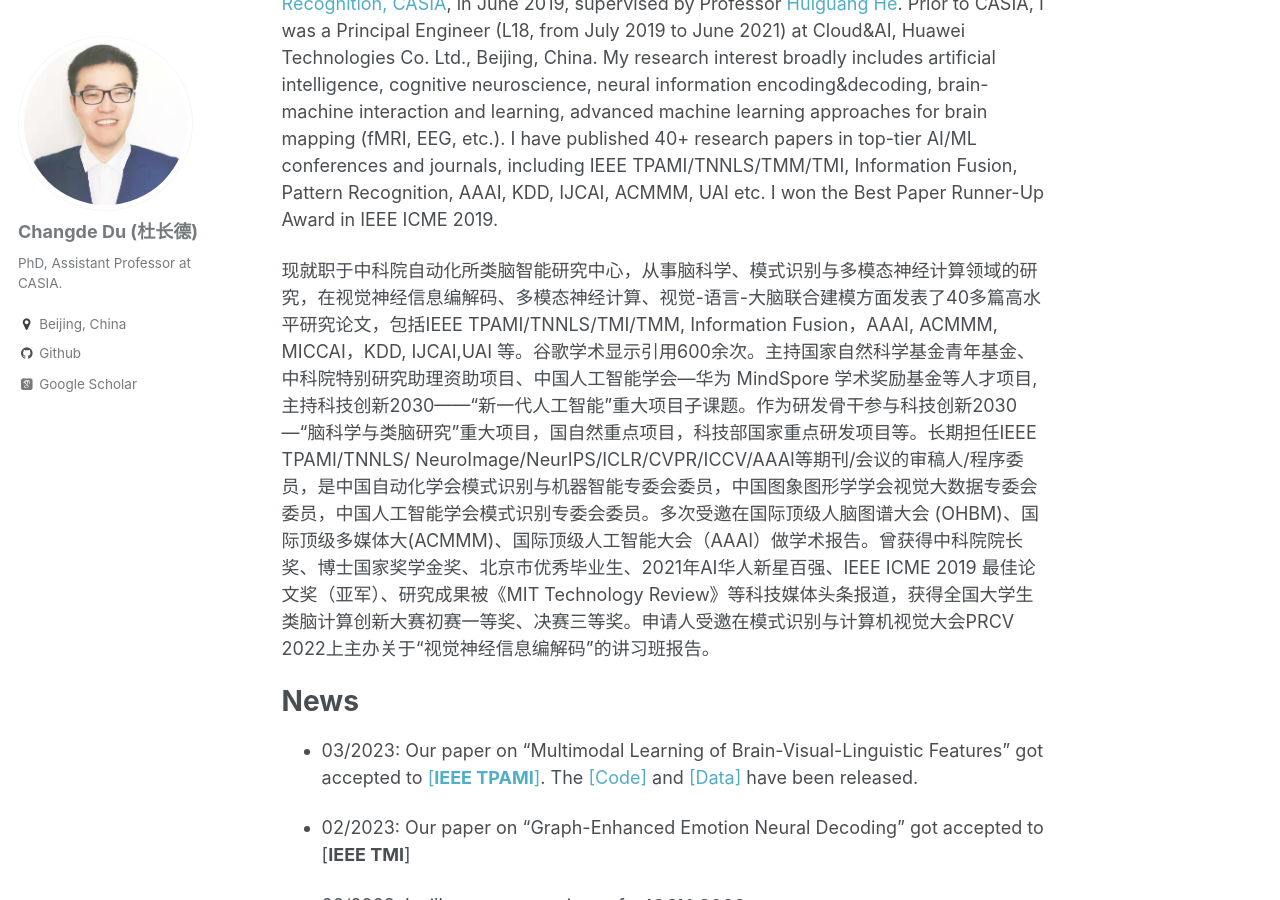
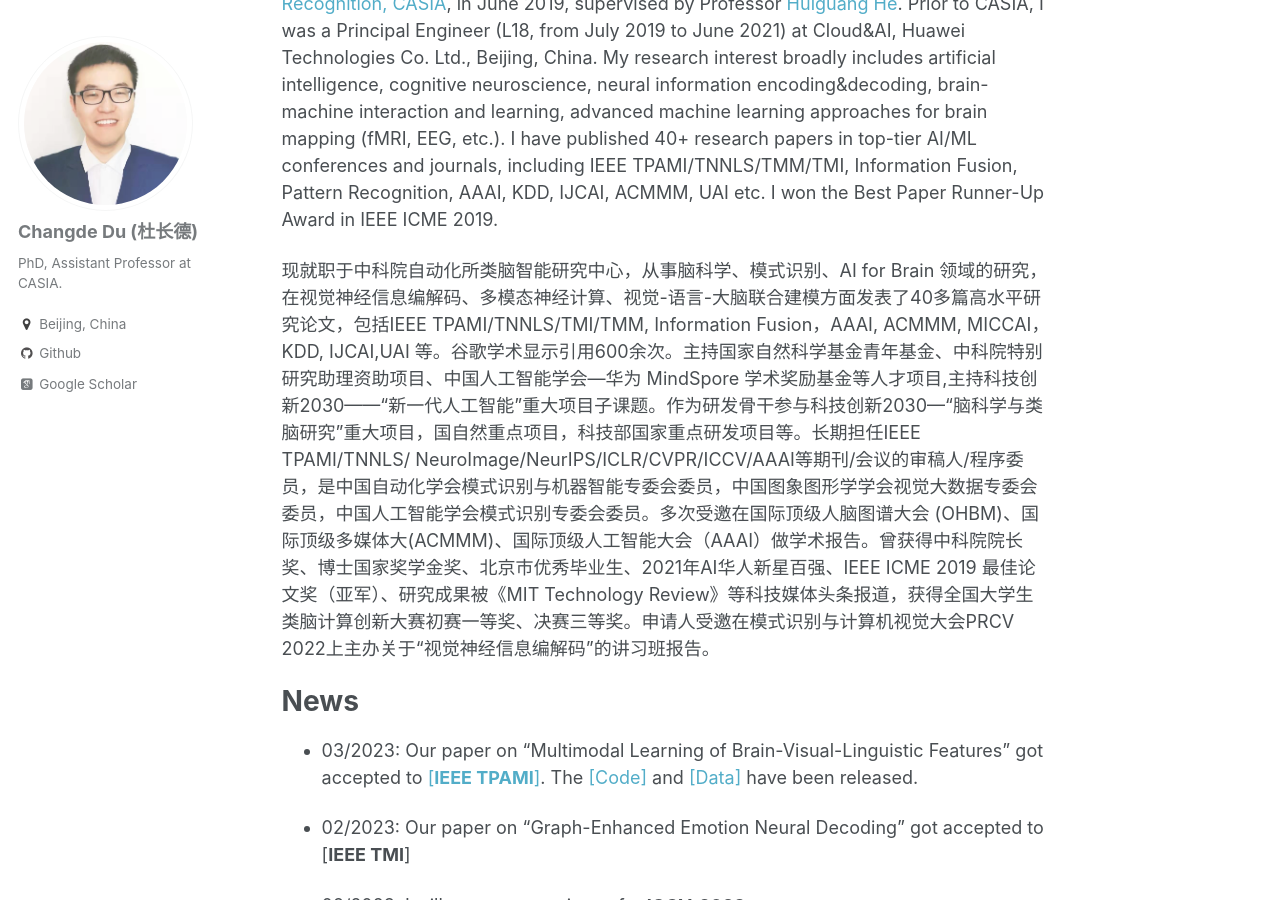
Before and after one commit to ChangdeDu/changdedu.github.io, a Jekyll site: the page built from _pages/about.md, in a window 1280 px wide and 900 px high, scrolled down 251 px. Built offline with Jekyll 4.4.1, drawn with Linux system fonts in a browser that asks for light colours; some web fonts are replaced.

Commit message:
Update about.md

```diff
--- a/_pages/about.md
+++ b/_pages/about.md
@@ -15,7 +15,7 @@ redirect_from:
     I have published 40+ research papers in top-tier AI/ML conferences and journals, including IEEE TPAMI/TNNLS/TMM/TMI, Information Fusion, Pattern Recognition, AAAI, KDD, IJCAI, ACMMM, UAI etc. I won the Best Paper Runner-Up Award in IEEE ICME 2019.
 
 
-现就职于中科院自动化所类脑智能研究中心，从事脑科学、模式识别与多模态神经计算领域的研究，在视觉神经信息编解码、多模态神经计算、视觉-语言-大脑联合建模方面发表了40多篇高水平研究论文，包括IEEE TPAMI/TNNLS/TMI/TMM, Information Fusion，AAAI, ACMMM, MICCAI，KDD, IJCAI,UAI 等。谷歌学术显示引用600余次。主持国家自然科学基金青年基金、中科院特别研究助理资助项目、中国人工智能学会—华为 MindSpore 学术奖励基金等人才项目,主持科技创新2030——“新一代人工智能”重大项目子课题。作为研发骨干参与科技创新2030—“脑科学与类脑研究”重大项目，国自然重点项目，科技部国家重点研发项目等。长期担任IEEE TPAMI/TNNLS/ NeuroImage/NeurIPS/ICLR/CVPR/ICCV/AAAI等期刊/会议的审稿人/程序委员，是中国自动化学会模式识别与机器智能专委会委员，中国图象图形学学会视觉大数据专委会委员，中国人工智能学会模式识别专委会委员。多次受邀在国际顶级人脑图谱大会 (OHBM)、国际顶级多媒体大(ACMMM)、国际顶级人工智能大会（AAAI）做学术报告。曾获得中科院院长奖、博士国家奖学金奖、北京市优秀毕业生、2021年AI华人新星百强、IEEE ICME 2019 最佳论文奖（亚军）、研究成果被《MIT Technology Review》等科技媒体头条报道，获得全国大学生类脑计算创新大赛初赛一等奖、决赛三等奖。申请人受邀在模式识别与计算机视觉大会PRCV 2022上主办关于“视觉神经信息编解码”的讲习班报告。
+现就职于中科院自动化所类脑智能研究中心，从事脑科学、模式识别、AI for Brain 领域的研究，在视觉神经信息编解码、多模态神经计算、视觉-语言-大脑联合建模方面发表了40多篇高水平研究论文，包括IEEE TPAMI/TNNLS/TMI/TMM, Information Fusion，AAAI, ACMMM, MICCAI，KDD, IJCAI,UAI 等。谷歌学术显示引用600余次。主持国家自然科学基金青年基金、中科院特别研究助理资助项目、中国人工智能学会—华为 MindSpore 学术奖励基金等人才项目,主持科技创新2030——“新一代人工智能”重大项目子课题。作为研发骨干参与科技创新2030—“脑科学与类脑研究”重大项目，国自然重点项目，科技部国家重点研发项目等。长期担任IEEE TPAMI/TNNLS/ NeuroImage/NeurIPS/ICLR/CVPR/ICCV/AAAI等期刊/会议的审稿人/程序委员，是中国自动化学会模式识别与机器智能专委会委员，中国图象图形学学会视觉大数据专委会委员，中国人工智能学会模式识别专委会委员。多次受邀在国际顶级人脑图谱大会 (OHBM)、国际顶级多媒体大(ACMMM)、国际顶级人工智能大会（AAAI）做学术报告。曾获得中科院院长奖、博士国家奖学金奖、北京市优秀毕业生、2021年AI华人新星百强、IEEE ICME 2019 最佳论文奖（亚军）、研究成果被《MIT Technology Review》等科技媒体头条报道，获得全国大学生类脑计算创新大赛初赛一等奖、决赛三等奖。申请人受邀在模式识别与计算机视觉大会PRCV 2022上主办关于“视觉神经信息编解码”的讲习班报告。
 
 
 # News
```
